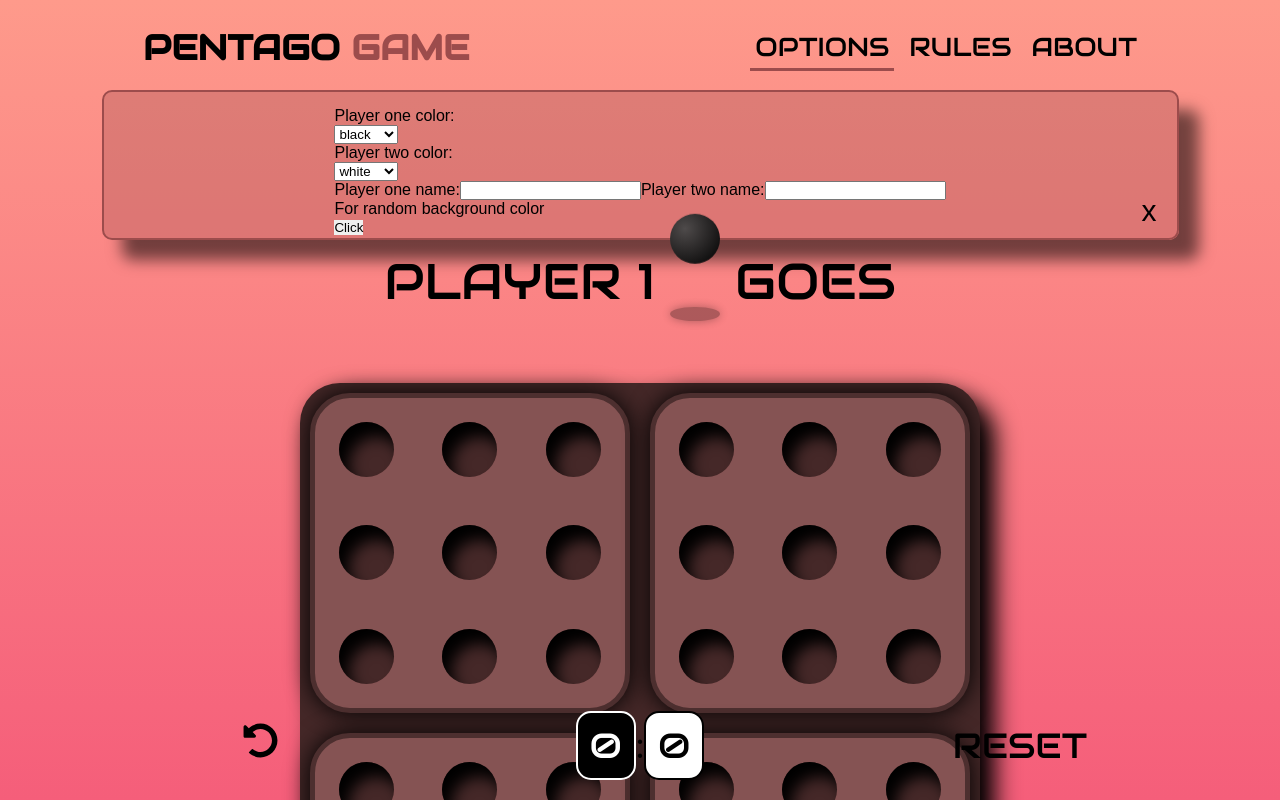
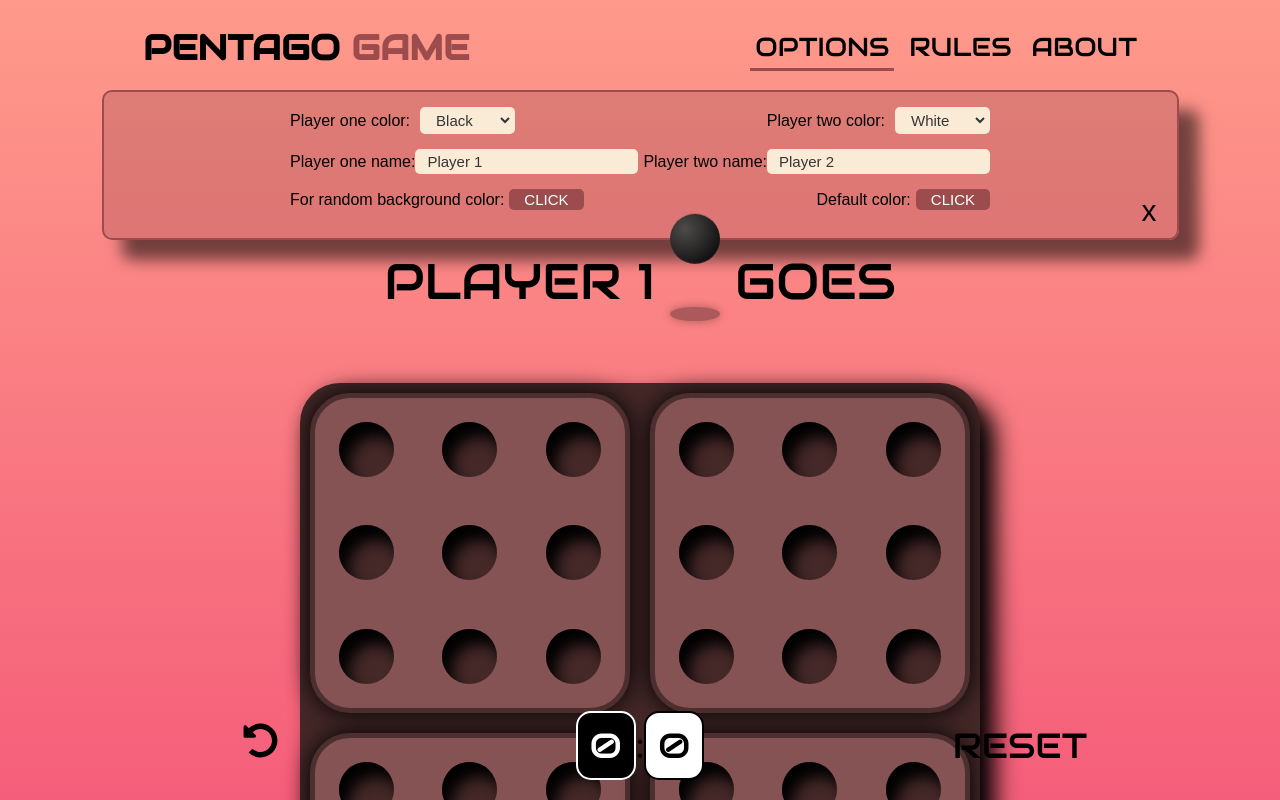
Before and after one commit to Krystian-Kamer/pentago-game, a React (Vite) app: page / in a window 1280 px wide. Both pictures are taken after a click on the button "OPTIONS". Shown: the top 800 px of the page. Built offline with nearby package versions, Linux system fonts and the light colour scheme.

Commit message:
added bgc changing function, setup changing names states

```diff
--- a/src/components/Navbar/Navbar.jsx
+++ b/src/components/Navbar/Navbar.jsx
@@ -8,17 +8,18 @@ import { useState } from 'react';
 
 const Header = () => {
   const { setIsMenuOpen } = useGameContext();
+  const [activeDetail, setActiveDetail] = useState(null);
 
-  const [detail, setDetail] = useState('');
+  const detailComponents = {
+    options: <Options />,
+    rules: <Rules />,
+    about: <About />,
+  };
 
-  const detailComponents = [
-    { name: 'options', component: <Options /> },
-    { name: 'rules', component: <Rules /> },
-    { name: 'about', component: <About /> },
-  ];
-
-  const handleMouseEnter = (detail) => {
-    setDetail((prevDetail) => (prevDetail === detail ? '' : detail));
+  const handleMenuClick = (detailName) => {
+    setActiveDetail((prevDetail) =>
+      prevDetail === detailName ? null : detailName
+    );
   };
 
   return (
@@ -32,16 +33,17 @@ const Header = () => {
         </button>
 
         <div className='options'>
-          {detailComponents.map(({ name }) => (
+          {Object.keys(detailComponents).map((name) => (
             <button
               key={name}
-              onClick={() => handleMouseEnter(name)}
+              onClick={() => handleMenuClick(name)}
               className='navbar-icon'
-              style={
-                detail === name
-                  ? { borderBottom: '3px solid rgb(156, 76, 76)' }
-                  : { borderBottom: '3px solid transparent' }
-              }
+              style={{
+                borderBottom:
+                  activeDetail === name
+                    ? '3px solid rgb(156, 76, 76)'
+                    : '3px solid transparent',
+              }}
             >
               {name}
             </button>
@@ -51,20 +53,18 @@ const Header = () => {
 
       <div
         className='details-container'
-        style={detail ? { visibility: 'visible'} : { visibility: 'hidden'}}>
-        {detailComponents.map(
-          ({ name, component }) =>
-            detail === name && (
-              <div key={name}>
-                <div>{component}</div>
+        style={{ visibility: activeDetail ? 'visible' : 'hidden' }}
+      >
+        {activeDetail && (
+          <div>
+            <div>{detailComponents[activeDetail]}</div>
             <button
               className='close-details-btn'
-                  onClick={() => setDetail('')}
+              onClick={() => setActiveDetail(null)}
             >
               x
             </button>
           </div>
-            )
         )}
       </div>
     </>
--- a/src/components/Options/Options.css
+++ b/src/components/Options/Options.css
@@ -0,0 +1,58 @@
+form {
+  display: flex;
+  flex-direction: column;
+  justify-content: center;
+  gap: 15px;
+  font-size: 16px;
+  width: 700px;
+}
+
+.player-colors,
+.player-names,
+.bgc-color {
+  display: flex;
+  justify-content: space-between;
+}
+
+.player-color,
+.bgc-style {
+  display: flex;
+  align-items: center;
+}
+
+.player-names input,
+.player-color select {
+  background-color: antiquewhite;
+  padding: 2px 10px;
+  font-size: 15px;
+  border-radius: 5px;
+  outline: none;
+  border: 2px solid transparent;
+  color: rgb(54, 52, 52);
+}
+
+.player-color select {
+  margin-left: 10px;
+  text-transform: capitalize;
+}
+
+.player-color select:focus,
+.player-names input:focus {
+  border: 2px solid rgb(156, 76, 76);
+}
+
+.bgc-color button {
+  display: flex;
+  background-color: rgb(156, 76, 76);
+  font-size: 15px;
+  padding: 2px 15px;
+  border-radius: 5px;
+  text-transform: uppercase;
+  color: white;
+  margin-left: 5px;
+}
+
+.bgc-color button:hover {
+  transform: scale(1.1);
+  transition: transform 0.3s;
+}
--- a/src/components/Options/Options.jsx
+++ b/src/components/Options/Options.jsx
@@ -5,7 +5,8 @@ import './Options.css';
 
 const Options = () => {
   const { playerOptions, setPlayerOptions } = useGameContext();
-  const { playerOneColor, playerTwoColor } = playerOptions;
+  const { playerOneColor, playerTwoColor, playerOneName, playerTwoName } =
+    playerOptions;
 
   const playerOneColors = availableColors.filter(
     (color) => color !== playerTwoColor
@@ -28,9 +29,51 @@ const Options = () => {
       }));
   };
 
+  const changeBgcColor = (e, style) => {
+    e.preventDefault();
+    if (style === 'random') {
+      const R1 = Math.round(Math.random() * 255);
+      const G1 = Math.round(Math.random() * 255);
+      const B1 = Math.round(Math.random() * 255);
+      const R2 = Math.round(Math.random() * 255);
+      const G2 = Math.round(Math.random() * 255);
+      const B2 = Math.round(Math.random() * 255);
+      document.querySelector(
+        'body'
+      ).style.backgroundImage = `linear-gradient(to top,
+    rgb(${R1}, ${G1}, ${B1}) 0%,
+    rgb(${G2}, ${B2}, ${R2}) 100%
+  )`;
+    }
+    if (style === 'default') {
+      document.querySelector(
+        'body'
+      ).style.backgroundImage = `linear-gradient(to top,
+    var(--bgcBody0) 0%,
+    var(--bgcBody1) 100%
+  )`;
+    }
+  };
+
+  const changePlayerName = (e, player) => {
+    if (player === 'p1')
+      setPlayerOptions((prevOptions) => ({
+        ...prevOptions,
+        playerOneName: e.target.value,
+      }));
+
+    if (player === 'p2')
+      setPlayerOptions((prevOptions) => ({
+        ...prevOptions,
+        playerTwoName: e.target.value,
+      }));
+
+    console.log(e.target.value);
+  };
   return (
     <form>
-      <div>
+      <div className='player-colors'>
+        <div className='player-color'>
           <p> Player one color:</p>
           <select
             name='color'
@@ -43,7 +86,7 @@ const Options = () => {
             })}
           </select>
         </div>
-      <div>
+        <div className='player-color'>
           <p> Player two color:</p>
           <select
             name='color'
@@ -56,15 +99,39 @@ const Options = () => {
             })}
           </select>
         </div>
-      <label htmlFor=''>
+      </div>
+      <div className='player-names'>
+        <label htmlFor='player-one-name'>
           Player one name:
-        <input type='text' />
+          <input
+            type='text'
+            id='player-one-name'
+            placeholder='Player 1'
+            value={playerOneName}
+            onChange={(e) => changePlayerName(e, 'p1')}
+          />
         </label>
-      <label htmlFor=''>
+        <label htmlFor='player-two-name'>
           Player two name:
-        <input type='text' />
+          <input
+            type='text'
+            id='player-two-name'
+            placeholder='Player 2'
+            value={playerTwoName}
+            onChange={(e) => changePlayerName(e, 'p2')}
+          />
         </label>
-      <p>For random background color</p> <button>Click</button>
+      </div>
+      <div className='bgc-color'>
+        <div className='bgc-style random'>
+          <p>For random background color:</p>
+          <button onClick={(e) => changeBgcColor(e, 'random')}>click</button>
+        </div>
+        <div className='bgc-style default'>
+          <p>Default color:</p>
+          <button onClick={(e) => changeBgcColor(e, 'default')}>click</button>
+        </div>
+      </div>
     </form>
   );
 };
--- a/src/style.css
+++ b/src/style.css
@@ -17,14 +17,20 @@
   --pink: radial-gradient(circle at 30% 30%, #fe04d9, #060606);
   --orange: radial-gradient(circle at 30% 30%, #fc840c, #000000);
   --brown: radial-gradient(circle at 30% 30%, #77460f, #0f0f0f);
+  --bgcBody0: rgb(245, 94, 122);
+  --bgcBody1: rgb(254, 154, 139);
 }
 
-html,
+
 body {
   height: 100vh;
   display: flex;
   justify-content: center;
-  background-image: linear-gradient(to top, #f55e7a 0%, #fe9a8b 100%);
+  background-image: linear-gradient(
+    to top,
+    var(--bgcBody0) 0%,
+    var(--bgcBody1) 100%
+  );
 }
 
 html {
```
Lines whose indentation alone changed are shown as unchanged.
